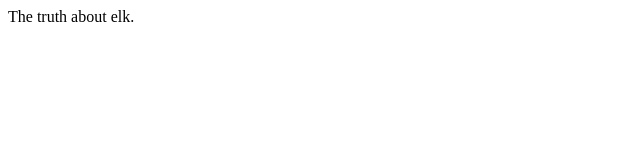
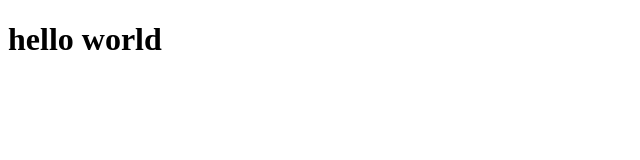
Before and after one commit to mgarouj/JS-MODULES, a plain HTML site: page Document/DOM_tree/exemple_of_dom.html in a window 1280 px wide. Shown: the whole page, without its empty margins (0-640 px from the left). Drawn offline with Linux system fonts and the light colour scheme.

Commit message:
add something

```diff
--- a/Document/DOM_tree/exemple_of_dom.html
+++ b/Document/DOM_tree/exemple_of_dom.html
@@ -4,6 +4,7 @@
   <title>About elk</title>
 </head>
 <body>
-  The truth about elk.
+    <script src="exemple_of_dom.js"></script>
+    <h1 id="title">hello world</h1>
 </body>
 </html>
--- /dev/null
+++ b/Document/DOM_tree/exemple_of_dom.js
@@ -0,0 +1,3 @@
+const title = document.getElementById("title");
+
+console.log(title);
```
